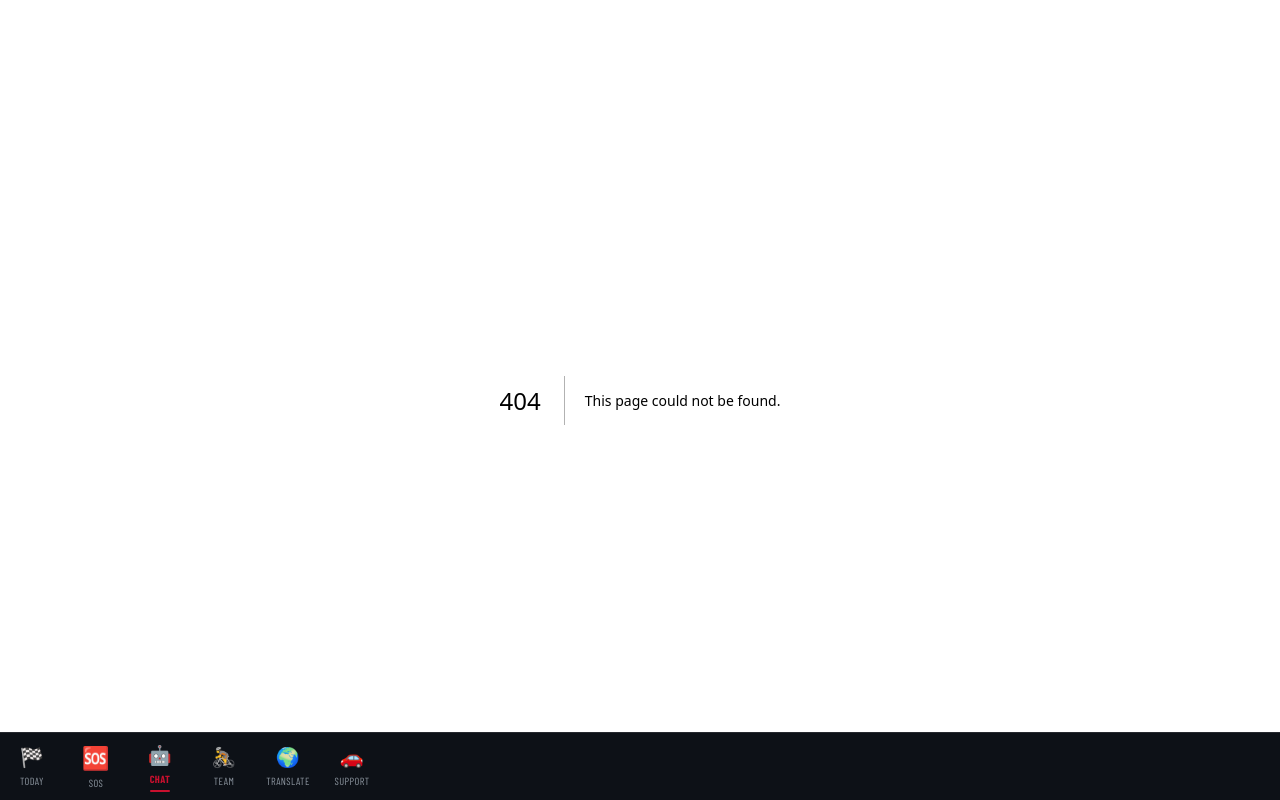
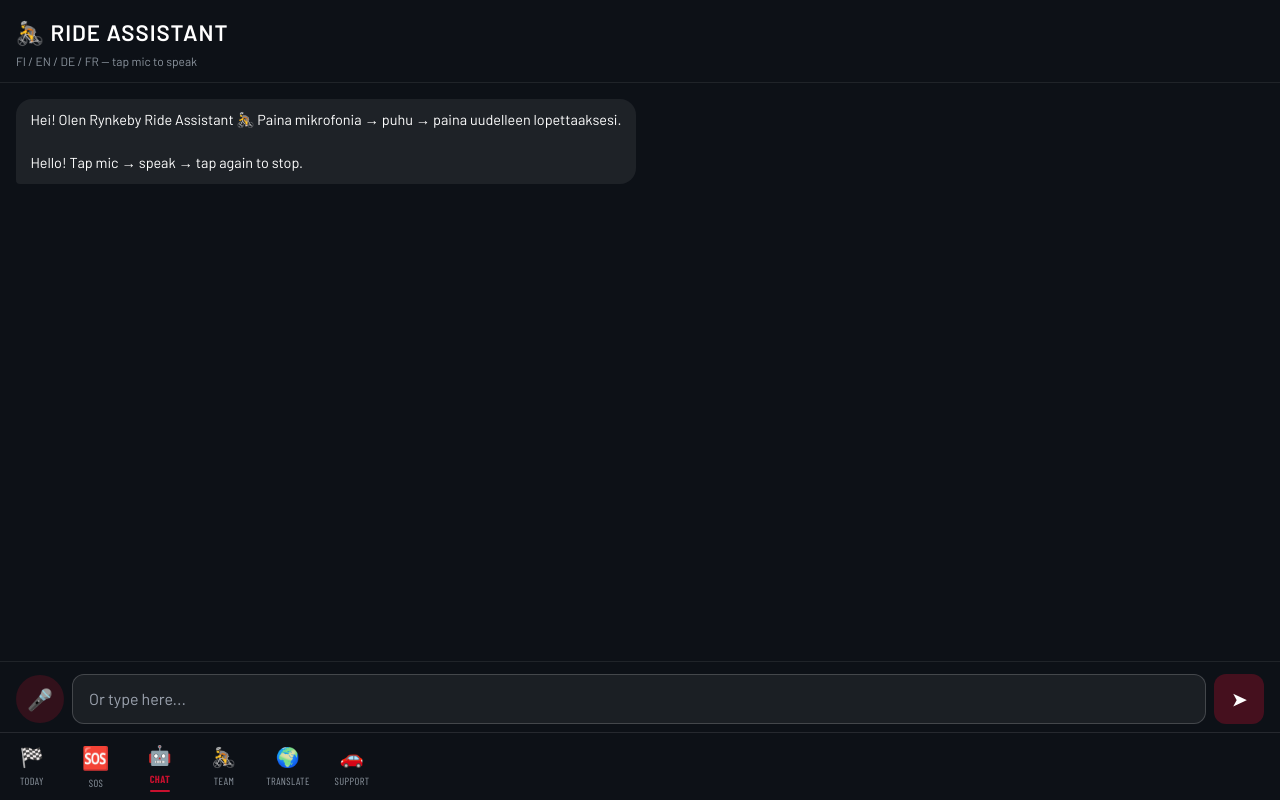
Before and after one commit to penttivet/rynkeby-ride-companion, a Next.js app: page /chat in a window 1280 px wide. Before the commit this address had no page. Built offline with nearby package versions, Linux system fonts and the light colour scheme; a web font is replaced by a local one.

Commit message:
Create page.tsx

```diff
--- /dev/null
+++ b/src/app/chat/page.tsx
@@ -0,0 +1,253 @@
+"use client";
+import { useState, useRef, useEffect } from "react";
+
+interface Message {
+  role: "user" | "assistant";
+  content: string;
+}
+
+export default function ChatPage() {
+  const [messages, setMessages] = useState<Message[]>([
+    {
+      role: "assistant",
+      content: "Hei! Olen Rynkeby Ride Assistant 🚴 Paina mikrofonia → puhu → paina uudelleen lopettaaksesi.\n\nHello! Tap mic → speak → tap again to stop.",
+    },
+  ]);
+  const [input, setInput] = useState("");
+  const [loading, setLoading] = useState(false);
+  const [recording, setRecording] = useState(false);
+  const [speaking, setSpeaking] = useState(false);
+  const bottomRef = useRef<HTMLDivElement>(null);
+  const mediaRecorderRef = useRef<MediaRecorder | null>(null);
+  const chunksRef = useRef<Blob[]>([]);
+  const audioRef = useRef<HTMLAudioElement | null>(null);
+
+  useEffect(() => {
+    bottomRef.current?.scrollIntoView({ behavior: "smooth" });
+  }, [messages]);
+
+  const speak = async (text: string) => {
+    try {
+      setSpeaking(true);
+      const res = await fetch("/api/tts", {
+        method: "POST",
+        headers: { "Content-Type": "application/json" },
+        body: JSON.stringify({ text }),
+      });
+      if (!res.ok) throw new Error("TTS failed");
+      const blob = await res.blob();
+      const url = URL.createObjectURL(blob);
+      const audio = new Audio(url);
+      audioRef.current = audio;
+      audio.onended = () => { setSpeaking(false); URL.revokeObjectURL(url); };
+      audio.onerror = () => setSpeaking(false);
+      await audio.play();
+    } catch {
+      setSpeaking(false);
+    }
+  };
+
+  const stopSpeaking = () => {
+    if (audioRef.current) { audioRef.current.pause(); audioRef.current = null; }
+    setSpeaking(false);
+  };
+
+  const sendMessage = async (text: string) => {
+    if (!text.trim() || loading) return;
+    stopSpeaking();
+    const userMsg: Message = { role: "user", content: text };
+    const newMessages = [...messages, userMsg];
+    setMessages(newMessages);
+    setInput("");
+    setLoading(true);
+
+    try {
+      const res = await fetch("/api/chat", {
+        method: "POST",
+        headers: { "Content-Type": "application/json" },
+        body: JSON.stringify({
+          messages: newMessages.map((m) => ({ role: m.role, content: m.content })),
+        }),
+      });
+      const data = await res.json();
+      const reply = data.reply || "Error getting response.";
+      setMessages((prev) => [...prev, { role: "assistant", content: reply }]);
+      await speak(reply);
+    } catch {
+      setMessages((prev) => [...prev, { role: "assistant", content: "Connection error." }]);
+    } finally {
+      setLoading(false);
+    }
+  };
+
+  const toggleRecording = async () => {
+    if (recording) {
+      // Stop recording
+      if (mediaRecorderRef.current) {
+        mediaRecorderRef.current.stop();
+      }
+      setRecording(false);
+    } else {
+      // Start recording
+      try {
+        const stream = await navigator.mediaDevices.getUserMedia({ audio: true });
+
+        const mimeType = MediaRecorder.isTypeSupported("audio/mp4")
+          ? "audio/mp4"
+          : MediaRecorder.isTypeSupported("audio/webm;codecs=opus")
+          ? "audio/webm;codecs=opus"
+          : "audio/webm";
+
+        const mediaRecorder = new MediaRecorder(stream, { mimeType });
+        mediaRecorderRef.current = mediaRecorder;
+        chunksRef.current = [];
+
+        mediaRecorder.ondataavailable = (e) => {
+          if (e.data.size > 0) chunksRef.current.push(e.data);
+        };
+
+        mediaRecorder.onstop = async () => {
+          stream.getTracks().forEach((t) => t.stop());
+          if (chunksRef.current.length === 0) return;
+          const blob = new Blob(chunksRef.current, { type: mimeType });
+          console.log("Audio blob:", blob.size, mimeType);
+          await transcribeAndSend(blob, mimeType);
+        };
+
+        mediaRecorder.start(100); // collect data every 100ms
+        setRecording(true);
+      } catch (err) {
+        console.error("Mic error:", err);
+        alert("Microphone access denied. Please allow microphone access.");
+      }
+    }
+  };
+
+  const transcribeAndSend = async (blob: Blob, mimeType: string) => {
+    setLoading(true);
+    try {
+      const ext = mimeType.includes("mp4") ? "m4a" : "webm";
+      const file = new File([blob], `audio.${ext}`, { type: mimeType });
+      const formData = new FormData();
+      formData.append("file", file);
+
+      const res = await fetch("/api/stt", {
+        method: "POST",
+        body: formData,
+      });
+      const data = await res.json();
+      console.log("STT response:", data);
+      if (data.text && data.text.trim()) {
+        await sendMessage(data.text);
+      } else {
+        setLoading(false);
+      }
+    } catch (err) {
+      console.error("STT error:", err);
+      setLoading(false);
+    }
+  };
+
+  return (
+    <div style={{
+      display: "flex",
+      flexDirection: "column",
+      height: "100dvh",
+      paddingBottom: "64px",
+      background: "#0d1117",
+      fontFamily: "'Barlow', sans-serif",
+    }}>
+      {/* Header */}
+      <div style={{
+        padding: "1rem 1rem 0.75rem",
+        borderBottom: "1px solid rgba(255,255,255,0.08)",
+        flexShrink: 0,
+        display: "flex",
+        alignItems: "center",
+        justifyContent: "space-between",
+      }}>
+        <div>
+          <h1 style={{ fontSize: "1.4rem", fontWeight: 800, color: "#fff", margin: 0, letterSpacing: 1 }}>
+            🚴 RIDE ASSISTANT
+          </h1>
+          <p style={{ color: recording ? "#C8102E" : speaking ? "#10b981" : "#8b949e", fontSize: "0.75rem", margin: "2px 0 0" }}>
+            {recording ? "🔴 Recording... tap mic to stop" : speaking ? "🔊 Speaking..." : "FI / EN / DE / FR — tap mic to speak"}
+          </p>
+        </div>
+        {speaking && (
+          <button onClick={stopSpeaking} style={{
+            padding: "6px 12px", borderRadius: 8, border: "1px solid rgba(16,185,129,0.3)",
+            background: "rgba(16,185,129,0.1)", color: "#10b981", fontSize: "0.8rem", cursor: "pointer",
+          }}>⏹ Stop</button>
+        )}
+      </div>
+
+      {/* Messages */}
+      <div style={{ flex: 1, overflowY: "auto", padding: "1rem", display: "flex", flexDirection: "column", gap: "0.75rem" }}>
+        {messages.map((msg, i) => (
+          <div key={i} style={{ display: "flex", justifyContent: msg.role === "user" ? "flex-end" : "flex-start" }}>
+            <div style={{
+              maxWidth: "82%",
+              padding: "0.65rem 0.9rem",
+              borderRadius: msg.role === "user" ? "16px 16px 4px 16px" : "16px 16px 16px 4px",
+              background: msg.role === "user" ? "#C8102E" : "rgba(255,255,255,0.07)",
+              color: "#fff", fontSize: "0.9rem", lineHeight: 1.5, whiteSpace: "pre-wrap",
+            }}>
+              {msg.content}
+            </div>
+          </div>
+        ))}
+        {loading && (
+          <div style={{ display: "flex", justifyContent: "flex-start" }}>
+            <div style={{ padding: "0.65rem 0.9rem", borderRadius: "16px 16px 16px 4px", background: "rgba(255,255,255,0.07)", color: "#8b949e", fontSize: "1.2rem", letterSpacing: 3 }}>···</div>
+          </div>
+        )}
+        <div ref={bottomRef} />
+      </div>
+
+      {/* Input bar */}
+      <div style={{
+        padding: "0.75rem 1rem",
+        borderTop: "1px solid rgba(255,255,255,0.08)",
+        display: "flex", gap: "0.5rem", background: "#0d1117", flexShrink: 0, alignItems: "center",
+      }}>
+        <button
+          onClick={toggleRecording}
+          disabled={loading && !recording}
+          style={{
+            width: 48, height: 48, borderRadius: "50%", border: "none",
+            background: recording ? "#C8102E" : "rgba(200,16,46,0.2)",
+            color: "#fff", fontSize: "1.3rem", cursor: "pointer", flexShrink: 0,
+            display: "flex", alignItems: "center", justifyContent: "center",
+            boxShadow: recording ? "0 0 0 4px rgba(200,16,46,0.4)" : "none",
+            transition: "all 0.2s",
+          }}
+        >
+          {recording ? "⏹" : "🎤"}
+        </button>
+
+        <input
+          value={input}
+          onChange={(e) => setInput(e.target.value)}
+          onKeyDown={(e) => { if (e.key === "Enter" && !e.shiftKey) { e.preventDefault(); sendMessage(input); } }}
+          placeholder="Or type here..."
+          style={{
+            flex: 1, background: "rgba(255,255,255,0.06)", border: "1px solid rgba(255,255,255,0.18)",
+            borderRadius: 12, padding: "0.75rem 1rem", color: "#fff",
+            fontFamily: "'Barlow', sans-serif", fontSize: "1rem", outline: "none",
+          }}
+        />
+        <button
+          onClick={() => sendMessage(input)}
+          disabled={loading || !input.trim()}
+          style={{
+            padding: "0.75rem 1.1rem", borderRadius: 12, border: "none",
+            background: loading || !input.trim() ? "rgba(200,16,46,0.3)" : "#C8102E",
+            color: "#fff", fontWeight: 700, fontSize: "1.1rem",
+            cursor: loading || !input.trim() ? "not-allowed" : "pointer", flexShrink: 0,
+          }}
+        >➤</button>
+      </div>
+    </div>
+  );
+}
```
